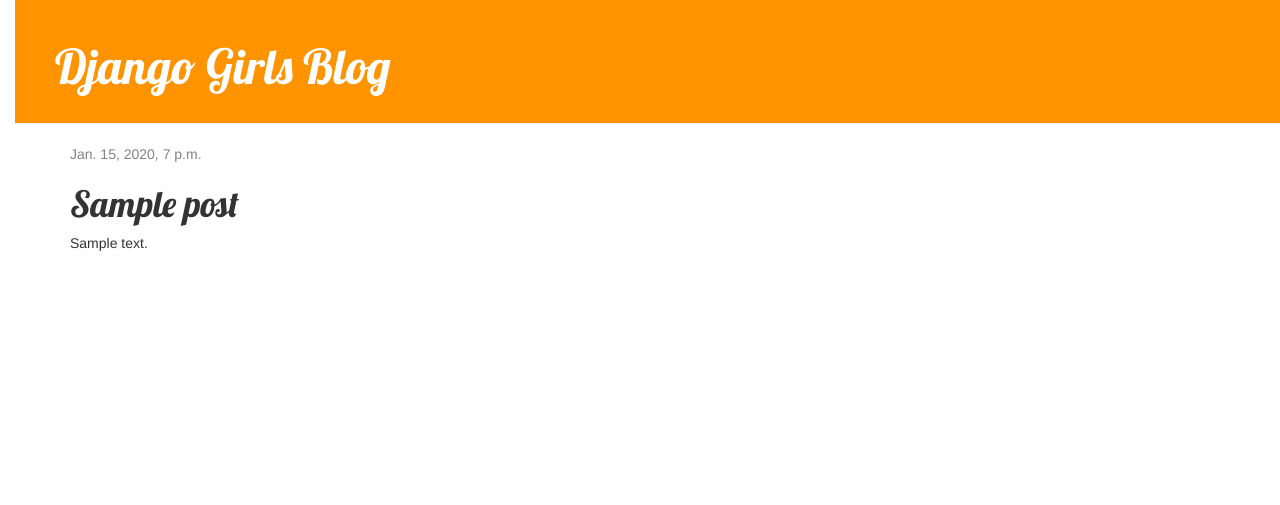
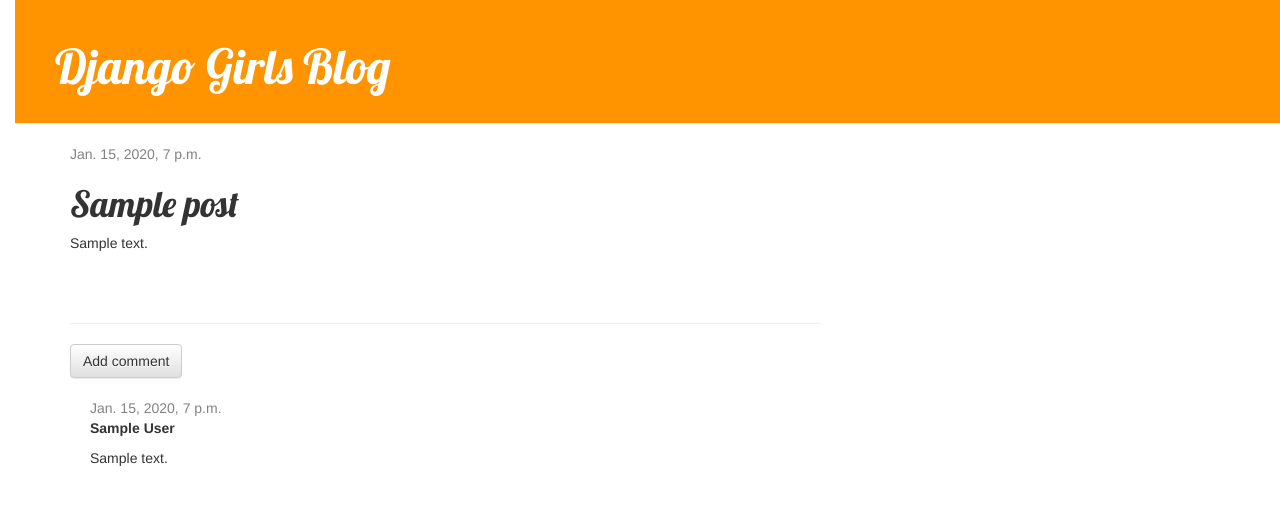
Before and after one commit to by2lucy/my-first-blog, a Django app: page /post/1/ in a window 1280 px wide. Shown: the top 505 px of the page. Run offline with Django 3.2, Linux system fonts and the light colour scheme; tables that the repository leaves empty hold one stand-in row (values such as "Sample post"); some libraries are stand-ins or nearby versions.

Commit message:
Comments

```diff
--- a/blog/admin.py
+++ b/blog/admin.py
@@ -1,6 +1,7 @@
 
 # Register your models here.
 from django.contrib import admin
-from .models import Post
+from .models import Post, Comment
 
+admin.site.register(Comment)
 admin.site.register(Post)
--- a/blog/models.py
+++ b/blog/models.py
@@ -16,3 +16,21 @@
 
     def __str__(self):
         return self.title
+
+    def approved_comments(self):
+        return self.comments.filter(approved_comment=True)
+
+
+class Comment(models.Model):
+    post = models.ForeignKey('blog.Post', related_name='comments')
+    author = models.CharField(max_length=200)
+    text = models.TextField()
+    created_date = models.DateTimeField(default=timezone.now)
+    approved_comment = models.BooleanField(default=False)
+
+    def approve(self):
+        self.approved_comment = True
+        self.save()
+
+    def __str__(self):
+        return self.text
--- a/blog/static/css/blog.css
+++ b/blog/static/css/blog.css
@@ -53,3 +53,7 @@
 .post h1 a, .post h1 a:visited {
     color: #000000;
 }
+
+.comment {
+    margin: 20px 0px 20px 20px;
+}
--- a/blog/templates/blog/post_detail.html
+++ b/blog/templates/blog/post_detail.html
@@ -15,4 +15,28 @@
         <h1>{{ post.title }}</h1>
         <p>{{ post.text|linebreaksbr }}</p>
     </div>
+
+    <hr>
+    <a class="btn btn-default" href="{% url 'add_comment_to_post' pk=post.pk %}">Add comment</a>
+
+
+    {% for comment in post.comments.all %}
+        {% if user.is_authenticated or comment.approved_comment %}
+        <div class="comment">
+            <div class="date">
+                {{ comment.created_date }}
+                {% if not comment.approved_comment %}
+                    <a class="btn btn-default" href="{% url 'comment_remove' pk=comment.pk %}"><span class="glyphicon glyphicon-remove"></span></a>
+                    <a class="btn btn-default" href="{% url 'comment_approve' pk=comment.pk %}"><span class="glyphicon glyphicon-ok"></span></a>
+                {% endif %}
+            </div>
+            <strong>{{ comment.author }}</strong>
+            <p>{{ comment.text|linebreaks }}</p>
+        </div>
+        {% endif %}
+    {% empty %}
+        <p>No comments here yet :(</p>
+    {% endfor %}
+
+
 {% endblock %}
--- a/blog/templates/blog/post_list.html
+++ b/blog/templates/blog/post_list.html
@@ -8,6 +8,9 @@
             </div>
             <h1><a href="{% url 'post_detail' pk=post.pk %}">{{ post.title }}</a></h1>
             <p>{{ post.text|linebreaksbr }}</p>
+            <a href="{% url 'post_detail' pk=post.pk %}">Comments: {{ post.approved_comments.count }}</a>
+
+
         </div>
     {% endfor %}
 {% endblock %}
--- a/blog/urls.py
+++ b/blog/urls.py
@@ -6,4 +6,7 @@
     url(r'^post/(?P<pk>\d+)/$', views.post_detail, name='post_detail'),
     url(r'^post/new/$', views.post_new, name='post_new'),
     url(r'^post/(?P<pk>\d+)/edit/$', views.post_edit, name='post_edit'),
+    url(r'^post/(?P<pk>\d+)/comment/$', views.add_comment_to_post, name='add_comment_to_post'),
+    url(r'^comment/(?P<pk>\d+)/approve/$', views.comment_approve, name='comment_approve'),
+    url(r'^comment/(?P<pk>\d+)/remove/$', views.comment_remove, name='comment_remove'),
 ]
--- a/blog/views.py
+++ b/blog/views.py
@@ -1,8 +1,8 @@
 from django.shortcuts import render
-from .models import Post
+from .models import Post, Comment
 from django.utils import timezone
 from django.shortcuts import render, get_object_or_404
-from .forms import PostForm
+from .forms import PostForm, CommentForm
 from django.shortcuts import redirect
 
 
@@ -48,3 +48,29 @@
     else:
         form = PostForm(instance=post)
     return render(request, 'blog/post_edit.html', {'form': form})
+
+
+def add_comment_to_post(request, pk):
+    post = get_object_or_404(Post, pk=pk)
+    if request.method == "POST":
+        form = CommentForm(request.POST)
+        if form.is_valid():
+            comment = form.save(commit=False)
+            comment.post = post
+            comment.save()
+            return redirect('post_detail', pk=post.pk)
+    else:
+        form = CommentForm()
+    return render(request, 'blog/add_comment_to_post.html', {'form': form})
+
+
+def comment_approve(request, pk):
+    comment = get_object_or_404(Comment, pk=pk)
+    comment.approve()
+    return redirect('post_detail', pk=comment.post.pk)
+
+
+def comment_remove(request, pk):
+    comment = get_object_or_404(Comment, pk=pk)
+    comment.delete()
+    return redirect('post_detail', pk=comment.post.pk)
```
Also changed, not shown: blog/forms.py (+8 -1 lines), blog/templates/blog/add_comment_to_post.html (added, +9 -0 lines), blog/migrations/0002_comment.py (added).
